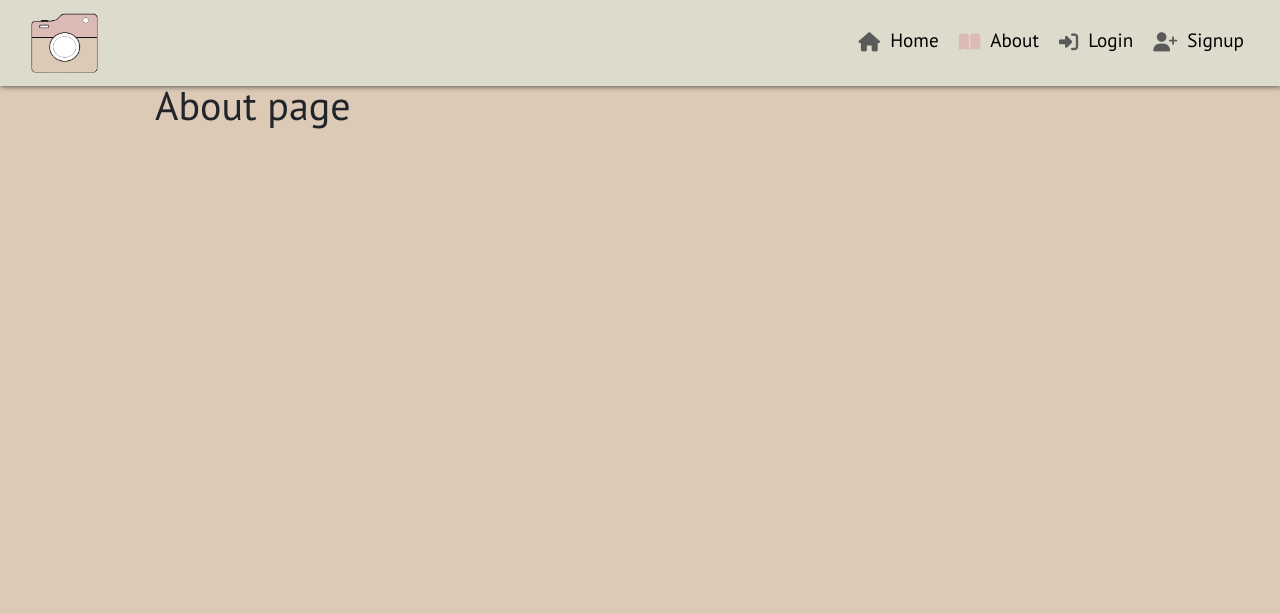
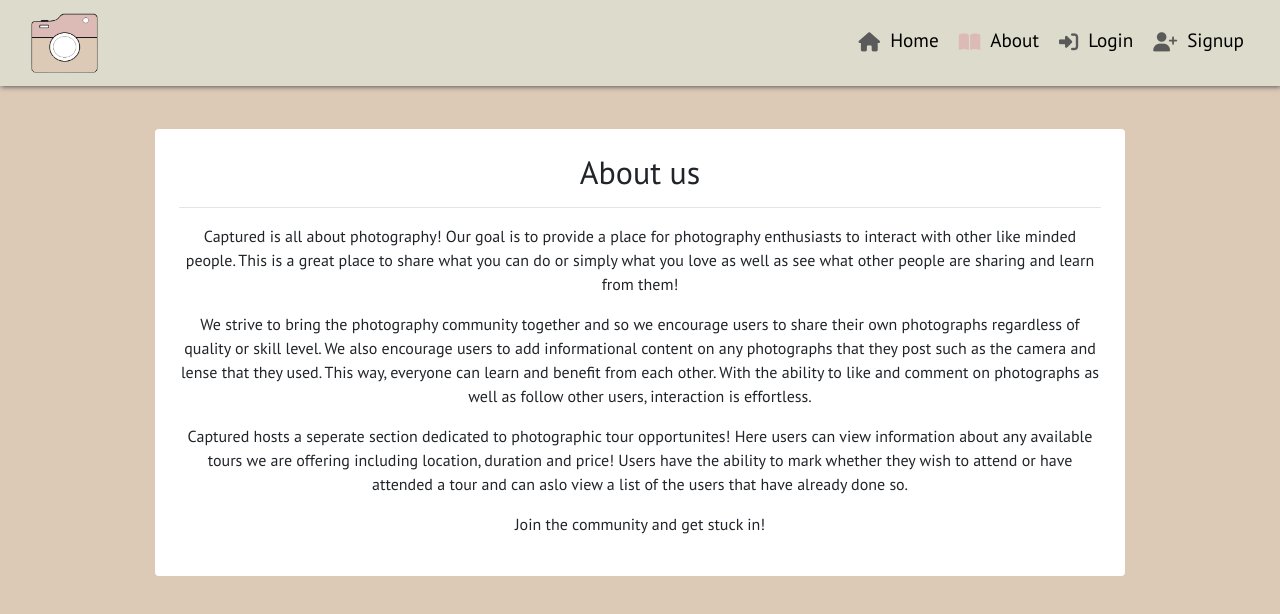
Before and after one commit to Tony118g/captured, a React (Create React App) app: page /about in a window 1280 px wide. Shown: the top 614 px of the page. Built offline with nearby package versions, Linux system fonts and the light colour scheme; no server answers.

Commit message:
Add a component with content for the about page

```diff
--- a/src/App.js
+++ b/src/App.js
@@ -17,6 +17,7 @@ import PasswordEditForm from "./pages/profiles/PasswordEditForm";
 import TourCreateForm from "./pages/tours/TourCreateForm";
 import ToursPage from "./pages/tours/ToursPage";
 import TourEditForm from "./pages/tours/TourEditForm";
+import About from "./pages/about/About";
 
 function App() {
     const currentUser = useCurrentUser();
@@ -57,7 +58,7 @@ function App() {
                     <Route
                         exact
                         path="/about"
-                        render={() => <h1>About page</h1>}
+                        render={() => <About />}
                     />
                     <Route exact path="/signup" render={() => <SignUpForm />} />
                     <Route exact path="/login" render={() => <LogInForm />} />
--- /dev/null
+++ b/src/pages/about/About.js
@@ -0,0 +1,40 @@
+import React from "react";
+import appStyles from "../../App.module.css";
+import { Container } from "react-bootstrap";
+
+const About = () => {
+    return (
+        <Container className={`${appStyles.Content} mt-5 text-center p-4`}>
+            <h2>About us</h2>
+            <hr />
+            <p>
+                Captured is all about photography! Our goal is to provide a
+                place for photography enthusiasts to interact with
+                other like minded people. This is a great place to share what
+                you can do or simply what you love as well as see what other
+                people are sharing and learn from them!
+            </p>
+            <p>
+                We strive to bring the photography community together and so we
+                encourage users to share their own photographs regardless of
+                quality or skill level. We also encourage users to add
+                informational content on any photographs that they post such as
+                the camera and lense that they used. This way, everyone can
+                learn and benefit from each other. With the ability to like and
+                comment on photographs as well as follow other users,
+                interaction is effortless.
+            </p>
+            <p>
+                Captured hosts a seperate section dedicated to photographic tour
+                opportunites! Here users can view information about any
+                available tours we are offering including location, duration and
+                price! Users have the ability to mark whether they wish to
+                attend or have attended a tour and can aslo view a list of the
+                users that have already done so.
+            </p>
+            <p>Join the community and get stuck in!</p>
+        </Container>
+    );
+};
+
+export default About;
```
